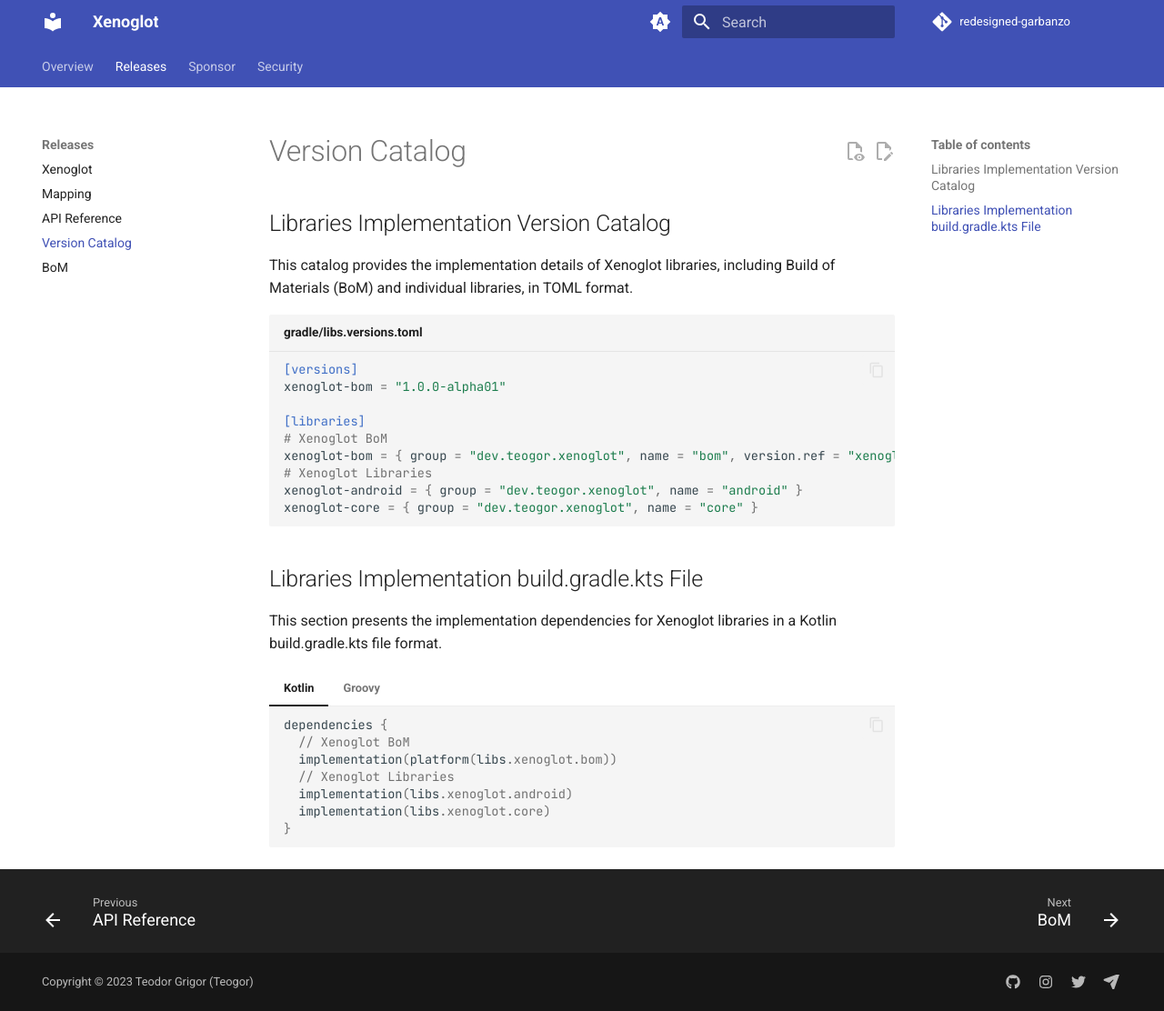
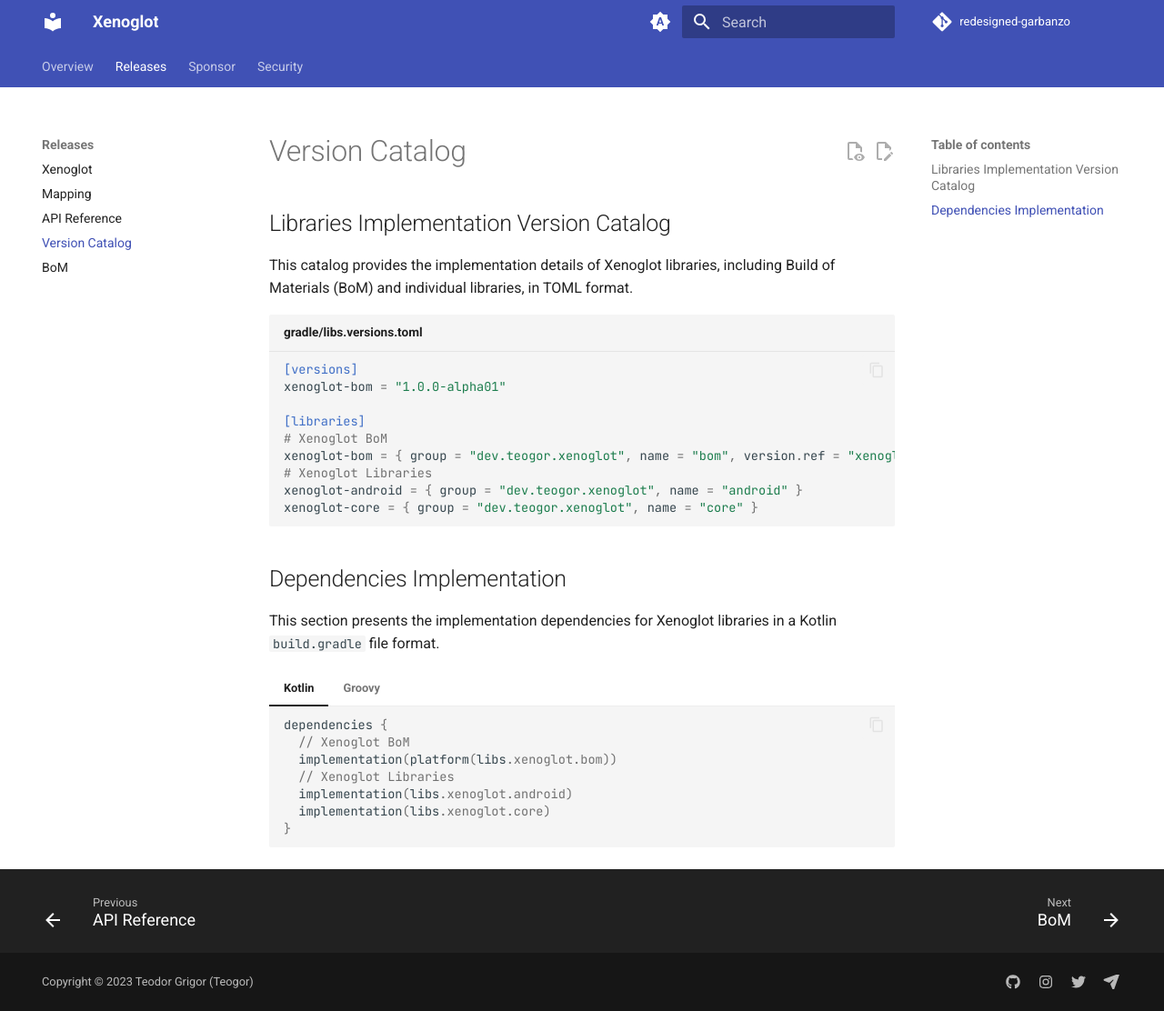
Before and after one commit to teogor/redesigned-garbanzo, an MkDocs documentation site: the page built from docs/version-catalog.md, in a window 1280 px wide and 1112 px high. Shown: the whole window at 91% size. Built offline with MkDocs 1.6.1 and Material for MkDocs 9.7.7, drawn with Linux system fonts in a browser that asks for light colours; comment, search, counter and statistics services are not loaded.

Commit message:
Update version-catalog.md

````diff
--- a/docs/version-catalog.md
+++ b/docs/version-catalog.md
@@ -15,10 +15,10 @@
 xenoglot-core = { group = "dev.teogor.xenoglot", name = "core" }
 ```
 
-## Libraries Implementation build.gradle.kts File
+## Dependencies Implementation
 
 This section presents the implementation dependencies for Xenoglot libraries in a Kotlin
-build.gradle.kts file format.
+`build.gradle` file format.
 
 === "Kotlin"
 
````
